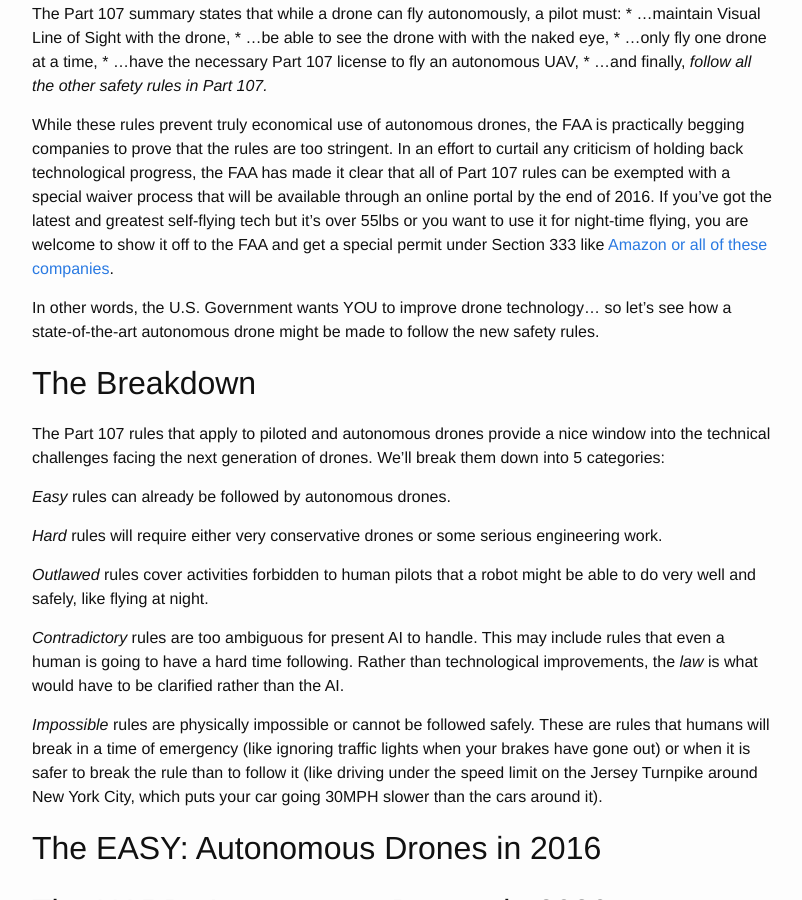
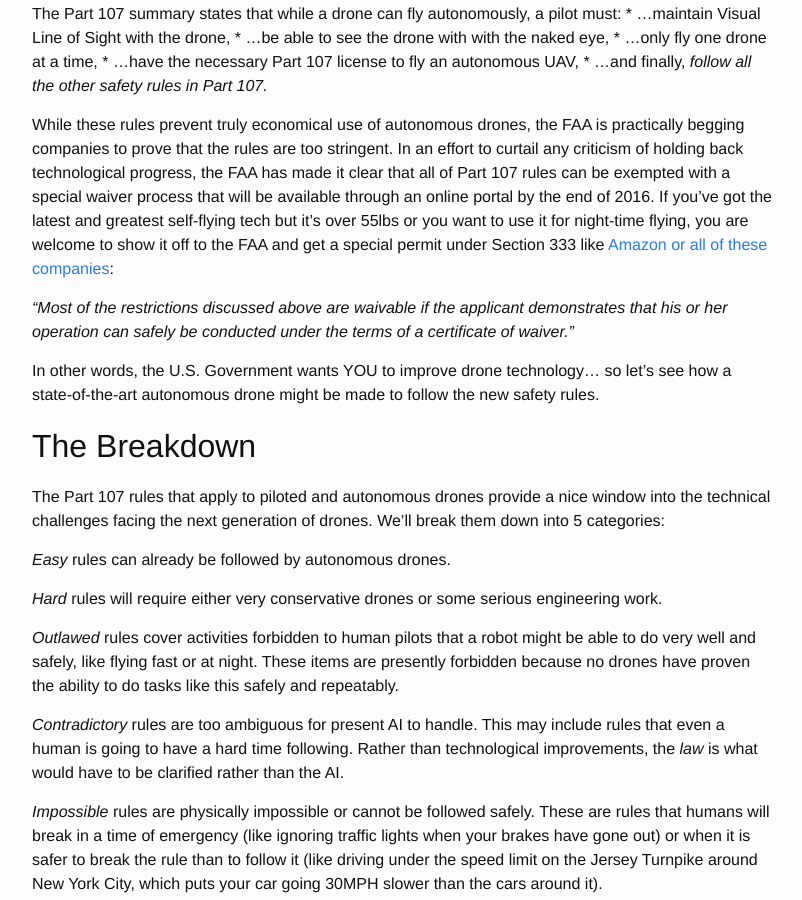
Before and after one commit to crashtherobotsite/crashtherobotsite, a Jekyll site: the page built from _posts/2016-07-28-what-a-safe-autonomous-drone-looks-like.markdown, in a window 1280 px wide and 900 px high, scrolled down 915 px. Shown: the whole window, without its empty margins (238-1040 px from the left). Built offline with Jekyll 4.4.1, drawn with Linux system fonts in a browser that asks for light colours.

Commit message:
outline of drone rules post

```diff
--- a/_posts/2016-07-28-what-a-safe-autonomous-drone-looks-like.markdown
+++ b/_posts/2016-07-28-what-a-safe-autonomous-drone-looks-like.markdown
@@ -30,7 +30,9 @@ The Part 107 summary states that while a drone can fly autonomously, a pilot mus
     * ...have the necessary Part 107 license to fly an autonomous UAV,
     * ...and finally, *follow all the other safety rules in Part 107.*
 
-While these rules prevent truly economical use of autonomous drones, the FAA is practically begging companies to prove that the rules are too stringent. In an effort to curtail any criticism of holding back technological progress, the FAA has made it clear that all of Part 107 rules can be exempted with a special waiver process that will be available through an online portal by the end of 2016. If you've got the latest and greatest self-flying tech but it's over 55lbs or you want to use it for night-time flying, you are welcome to show it off to the FAA and get a special permit under Section 333 like [Amazon or all of these companies](https://www.faa.gov/uas/getting_started/fly_for_work_business/beyond_the_basics/section_333/333_authorizations/).
+While these rules prevent truly economical use of autonomous drones, the FAA is practically begging companies to prove that the rules are too stringent. In an effort to curtail any criticism of holding back technological progress, the FAA has made it clear that all of Part 107 rules can be exempted with a special waiver process that will be available through an online portal by the end of 2016. If you've got the latest and greatest self-flying tech but it's over 55lbs or you want to use it for night-time flying, you are welcome to show it off to the FAA and get a special permit under Section 333 like [Amazon or all of these companies](https://www.faa.gov/uas/getting_started/fly_for_work_business/beyond_the_basics/section_333/333_authorizations/):
+
+*"Most of the restrictions discussed above are waivable if the applicant demonstrates that his or her operation can safely be conducted under the terms of a certificate of waiver."*
 
 In other words, the U.S. Government wants YOU to improve drone technology... so let's see how a  state-of-the-art autonomous drone might be made to follow the new safety rules.
 
@@ -42,13 +44,14 @@ The Part 107 rules that apply to piloted and autonomous drones provide a nice wi
 
 *Hard* rules will require either very conservative drones or some serious engineering work.
 
-*Outlawed* rules cover activities forbidden to human pilots that a robot might be able to do very well and safely, like flying at night.
+*Outlawed* rules cover activities forbidden to human pilots that a robot might be able to do very well and safely, like flying fast or at night.  These items are presently forbidden because no drones have proven the ability to do tasks like this safely and repeatably.
 
 *Contradictory* rules are too ambiguous for present AI to handle. This may include rules that even a human is going to have a hard time following. Rather than technological improvements, the *law* is what would have to be clarified rather than the AI.
 
 *Impossible* rules are physically impossible or cannot be followed safely. These are rules that humans will break in a time of emergency (like ignoring traffic lights when your brakes have gone out) or when it is safer to break the rule than to follow it (like driving under the speed limit on the Jersey Turnpike around New York City, which puts your car going 30MPH slower than the cars around it).
 
 ## The EASY: Autonomous Drones in 2016 ##
+
 
 ## The HARD: Autonomous Drones in 2026 ##
 
```
